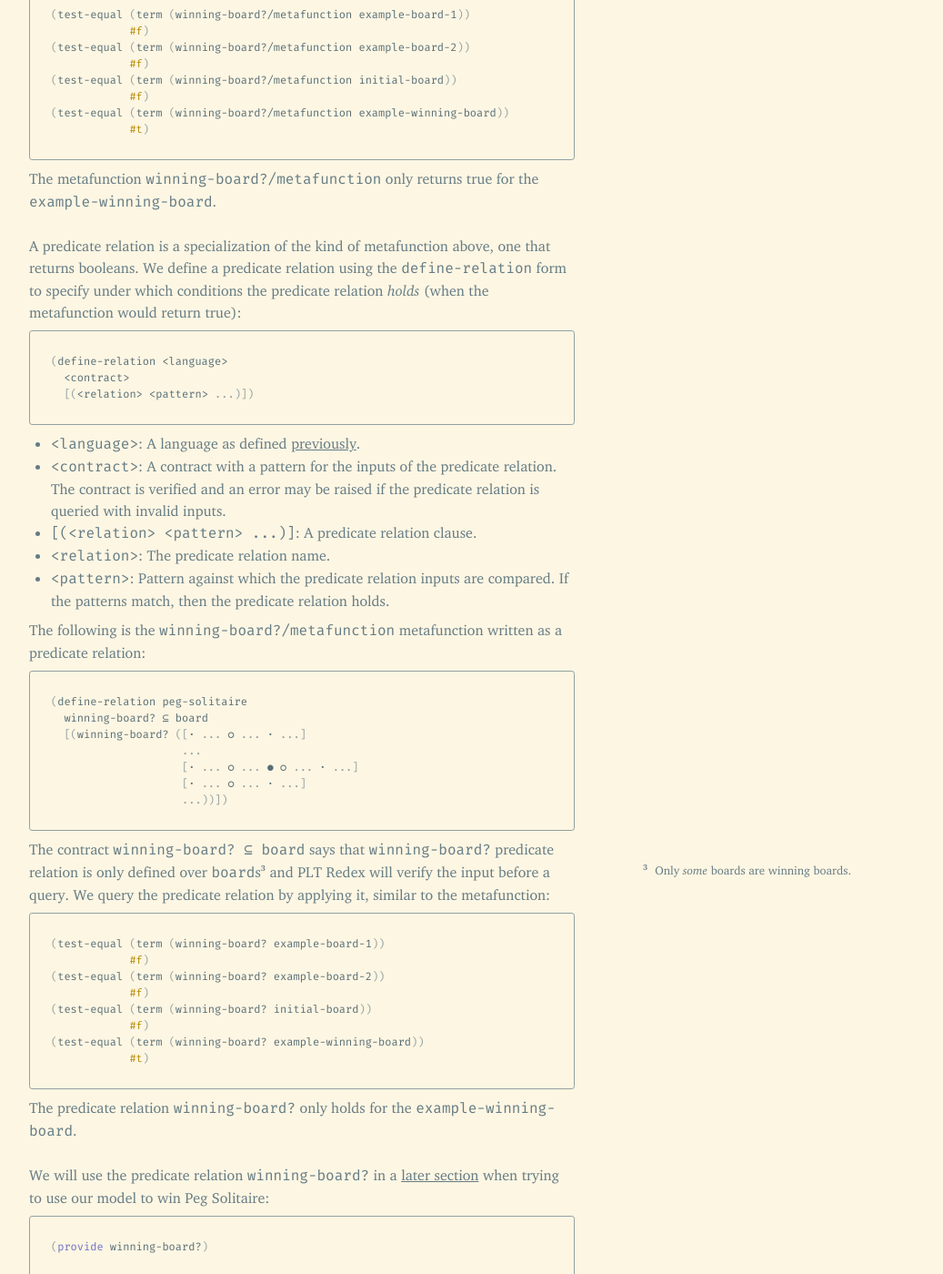
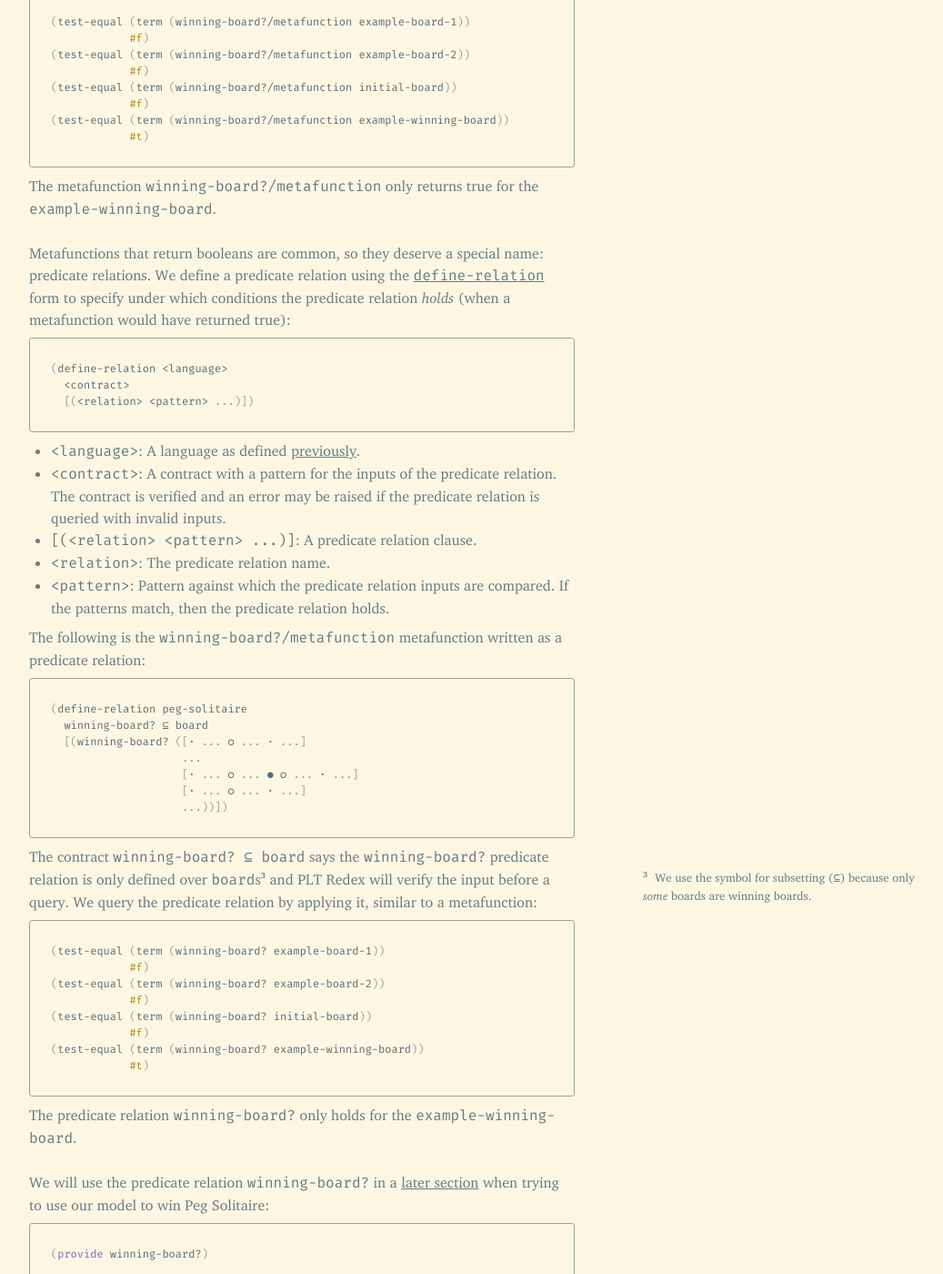
Before and after one commit to leafac/leafac.com, a Jekyll site: the page built from prose/playing-the-game-with-plt-redex/predicate-relations.md, in a window 1280 px wide and 1400 px high, scrolled down 968 px. Shown: the whole window at 91% size, without its empty margins (108-1145 px from the left). Built offline with Jekyll 4.4.1, drawn with Linux system fonts in a browser that asks for light colours; some of the changed text lies outside the part shown.

Commit message:
Editing pass on Predicate Relations

````diff
--- a/prose/playing-the-game-with-plt-redex/predicate-relations.md
+++ b/prose/playing-the-game-with-plt-redex/predicate-relations.md
@@ -4,7 +4,7 @@
 table-of-contents: table-of-contents.html
 ---
 
-A predicate relation is a special kind of metafunction that returns a boolean.<label class="margin-note"><input type="checkbox"><span markdown="1">When working with programming languages, predicate relations typically check whether a program is well formed, whether a type is a subtype of another type, and so forth.</span></label> As illustration, we start by defining a metafunction that returns true if and only if a given board is a winning board:<label class="margin-note"><input type="checkbox"><span markdown="1">A board is a winning board if there is a [single peg left](peg-solitaire-rules).</span></label>
+A predicate relation is a special kind of metafunction that returns a boolean.<label class="margin-note"><input type="checkbox"><span markdown="1">When working with programming languages, predicate relations typically check whether a program is well formed, whether a type is a subtype of another type, and so forth.</span></label> As illustration, we start by defining a metafunction that returns true if and only if a given board is a winning board:<label class="margin-note"><input type="checkbox"><span markdown="1">A board is a winning board if [it contains a single peg](peg-solitaire-rules).</span></label>
 
 <div class="code-block" markdown="1">
 `predicate-relations.rkt`
@@ -26,9 +26,9 @@
 
 The pattern in the metafunction in more detail:
 
-- `[· ... ○ ... · ...] ...`: Any number of rows without a peg.
-- `[· ... ○ ... ● ○ ... · ...]`: A row with a single peg.
-- `[· ... ○ ... · ...] ...`: More rows without a peg.
+| `[· ... ○ ... · ...] ...` | Any number of rows without a peg. |
+| `[· ... ○ ... ● ○ ... · ...]` | A row with a single peg. |
+| `[· ... ○ ... · ...] ...` | More rows without a peg. |
 
 Testing the metafunction:
 
@@ -47,7 +47,7 @@
 
 * * *
 
-A predicate relation is a specialization of the kind of metafunction above, one that returns booleans. We define a predicate relation using the `define-relation` form to specify under which conditions the predicate relation *holds* (when the metafunction would return true):
+Metafunctions that return booleans are common, so they deserve a special name: predicate relations. We define a predicate relation using the [`define-relation`](https://docs.racket-lang.org/redex/The_Redex_Reference.html?q=define-relation#%28form._%28%28lib._redex%2Freduction-semantics..rkt%29._define-relation%29%29) form to specify under which conditions the predicate relation *holds* (when a metafunction would have returned true):
 
 ```racket
 (define-relation <language>
@@ -73,7 +73,7 @@
                     ...))])
 ```
 
-The contract `winning-board? ⊆ board` says that `winning-board?` predicate relation is only defined over `board`s<label class="margin-note"><input type="checkbox"><span markdown="1">Only *some* boards are winning boards.</span></label> and PLT Redex will verify the input before a query. We query the predicate relation by applying it, similar to the metafunction:
+The contract `winning-board? ⊆ board` says the `winning-board?` predicate relation is only defined over `board`s<label class="margin-note"><input type="checkbox"><span markdown="1">We use the symbol for subsetting (`⊆`) because only *some* boards are winning boards.</span></label> and PLT Redex will verify the input before a query. We query the predicate relation by applying it, similar to a metafunction:
 
 ```racket
 (test-equal (term (winning-board? example-board-1))
````
